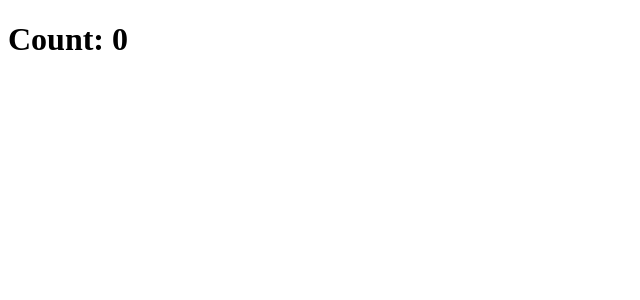
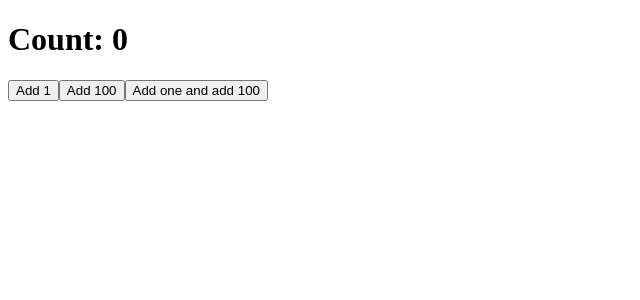
Before and after one commit to mate-academy/react_counter, a React (Create React App) app: page / in a window 1280 px wide. Shown: the top 300 px of the page, without its empty margins (0-640 px from the left). Built offline with nearby package versions, Linux system fonts and the light colour scheme; the HTML template or start-up script is replaced by a standard one.

Commit message:
Solved the main task

```diff
--- a/src/App.tsx
+++ b/src/App.tsx
@@ -1,18 +1,11 @@
 import React from 'react';
 import './App.scss';
+import { Counter } from './Counter';
 
-class App extends React.Component {
-  addOne = () => {};
-
-  add100 = () => {};
-
-  increase = () => {};
-
-  render() {
-    return (
-      <h1>Count: 0</h1>
-    );
-  }
+function App() {
+  return (
+    <Counter />
+  );
 }
 
 export default App;
--- /dev/null
+++ b/src/Counter.tsx
@@ -0,0 +1,49 @@
+import React from 'react';
+
+type Props = {};
+
+type State = {
+  count: number,
+};
+
+export class Counter extends React.Component<Props, State> {
+  state = {
+    count: 0,
+  };
+
+  addOne = () => {
+    this.setState((state) => ({
+      count: state.count + 1,
+    }));
+  };
+
+  add100 = () => {
+    this.setState((state) => ({
+      count: state.count + 100,
+    }));
+  };
+
+  increase = () => {
+    const currentCount = this.state.count;
+
+    if (currentCount % 5 === 0) {
+      this.add100();
+    }
+
+    this.addOne();
+  };
+
+  render() {
+    const { count } = this.state;
+
+    return (
+      <div>
+        <h1>{`Count: ${count}`}</h1>
+
+        <button onClick={this.addOne} type="button">Add 1</button>
+        <button onClick={this.add100} type="button">Add 100</button>
+        <button onClick={this.increase} type="button">Add one and add 100</button>
+      </div>
+    );
+  }
+}
```
Also changed, not shown: package.json (line endings or trailing spaces), 2 other files (tests, documents, lock files or other folders).
